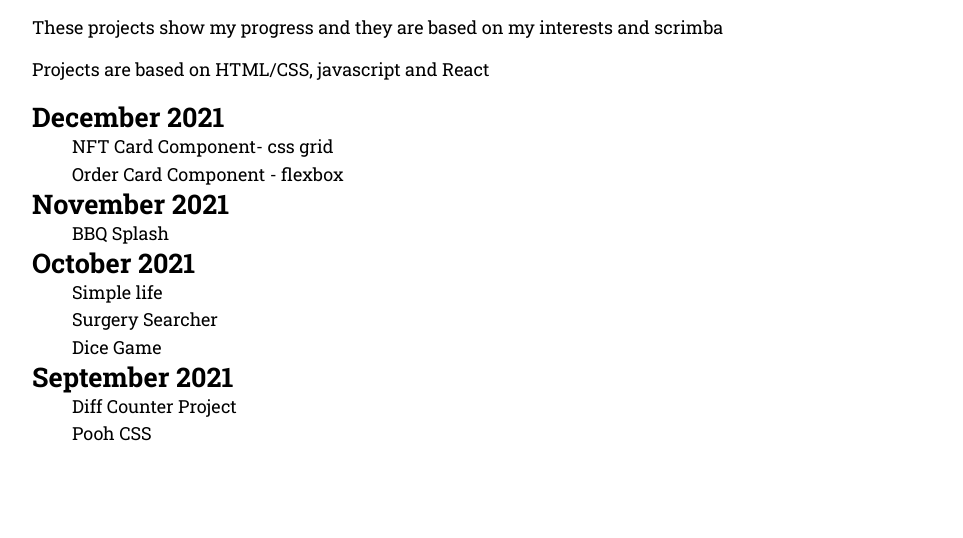
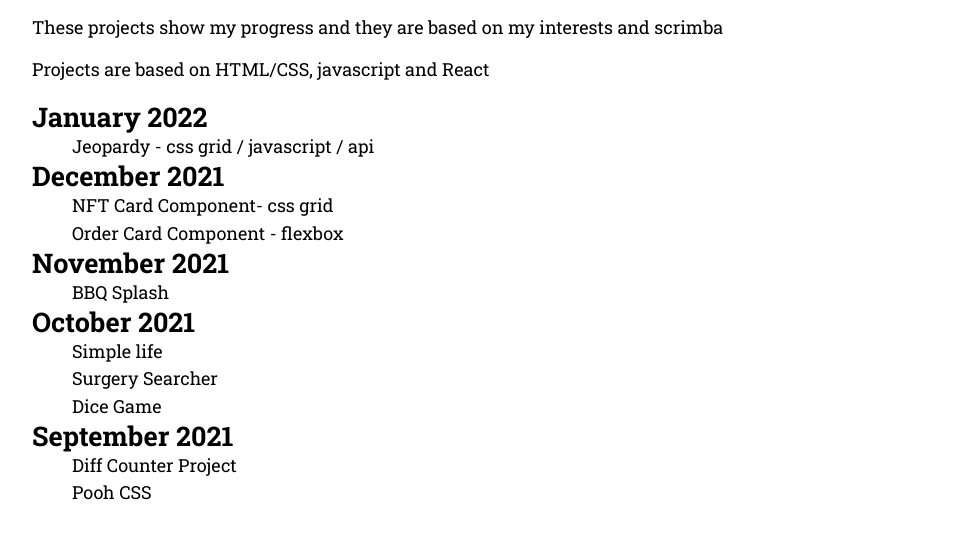
Before and after one commit to simes900/portfolio-index, a plain HTML site: page index.html in a window 1280 px wide. Shown: the part 96-634 px from the top of the page, without its empty margins (158-1121 px from the left). Drawn offline with Linux system fonts and the light colour scheme.

Commit message:
add jeopardy

```diff
--- a/index.html
+++ b/index.html
@@ -31,6 +31,13 @@
                 <p>Projects are based on HTML/CSS, javascript and React</p>
             </div>
             <div>
+                <h2>January 2022</h2>
+                <ul>
+                    <li>
+                        <a href="https://simes900.github.io/jeopardy/">Jeopardy - css grid / javascript / api</a>
+                    </li>
+                </ul>
+
                 <h2>December 2021</h2>
                 <ul>
                     <li>
```
